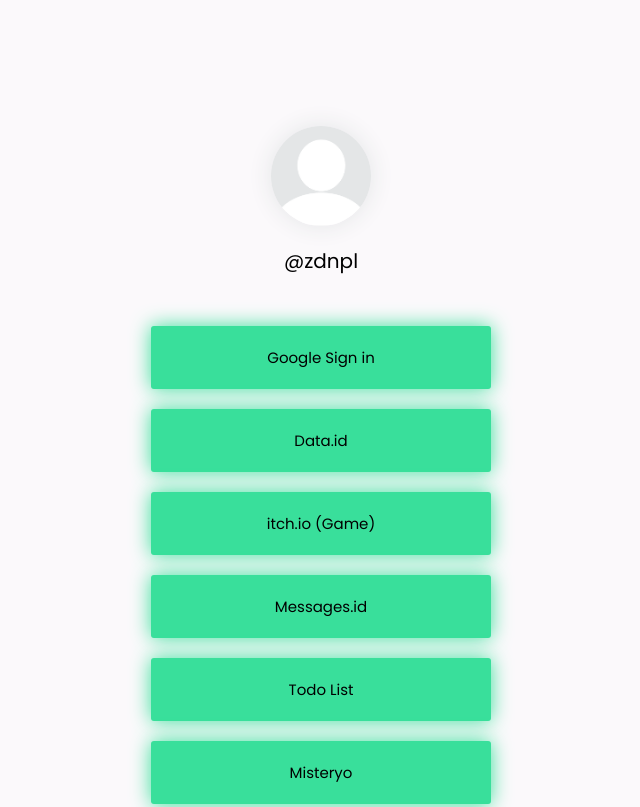
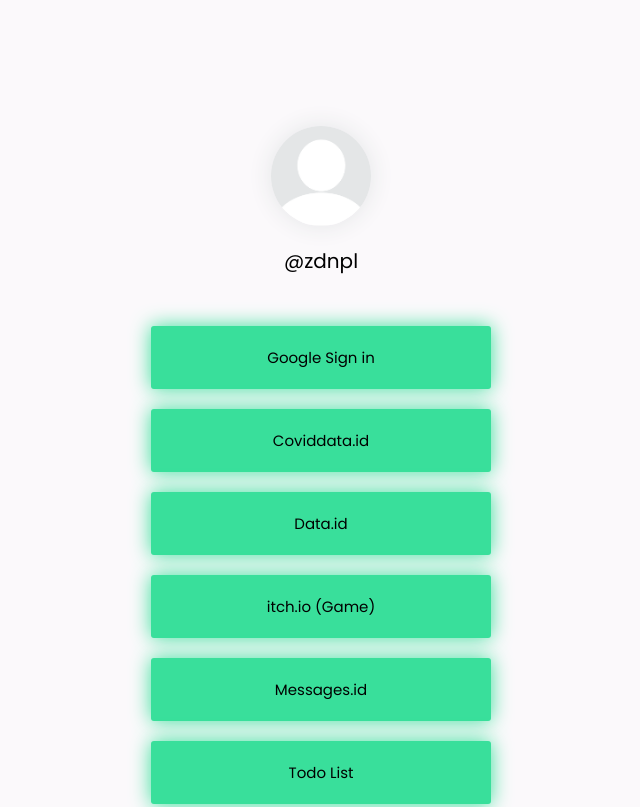
Before and after one commit to zdnpl/linkcloud, a plain HTML site: page index.html in a window 1280 px wide. Shown: the top 807 px of the page, without its empty margins (319-959 px from the left). Drawn offline with Linux system fonts and the light colour scheme.

Commit message:
adding coviddata website

```diff
--- a/index.html
+++ b/index.html
@@ -10,6 +10,7 @@
 	<img src="img.png" class="profile-picture">
 	<div class="profile-name">@zdnpl</div>
 	<a href="https://zdnpl.github.io/google-signin/" class="links">Google Sign in</a>
+	<a href="http://id-coviddata.rf.gd/" class="links">Coviddata.id</a>
 	<a href="http://data-id.rf.gd/users" class="links">Data.id</a>
 	<a href="https://zdnpl-developer.itch.io/" class="links">itch.io (Game)</a>
 	<a href="http://messagesid.rf.gd/users" class="links">Messages.id</a>
```
